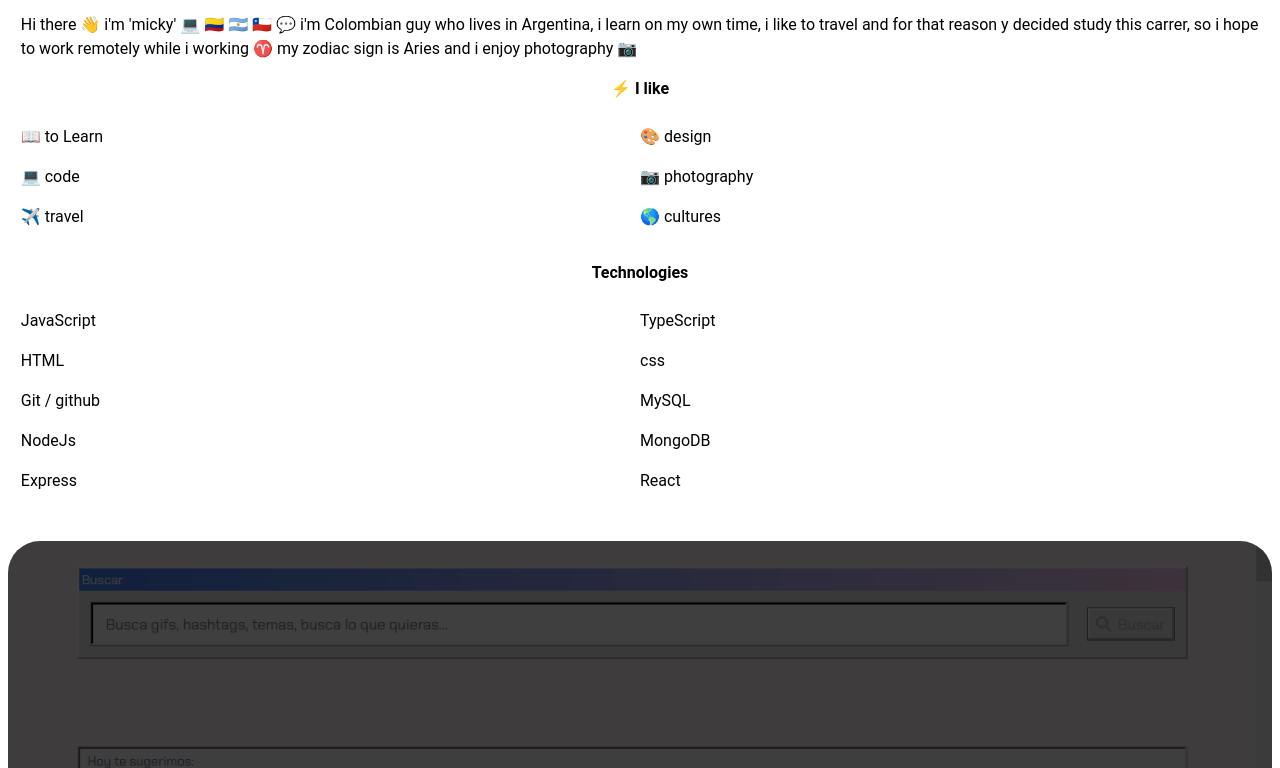
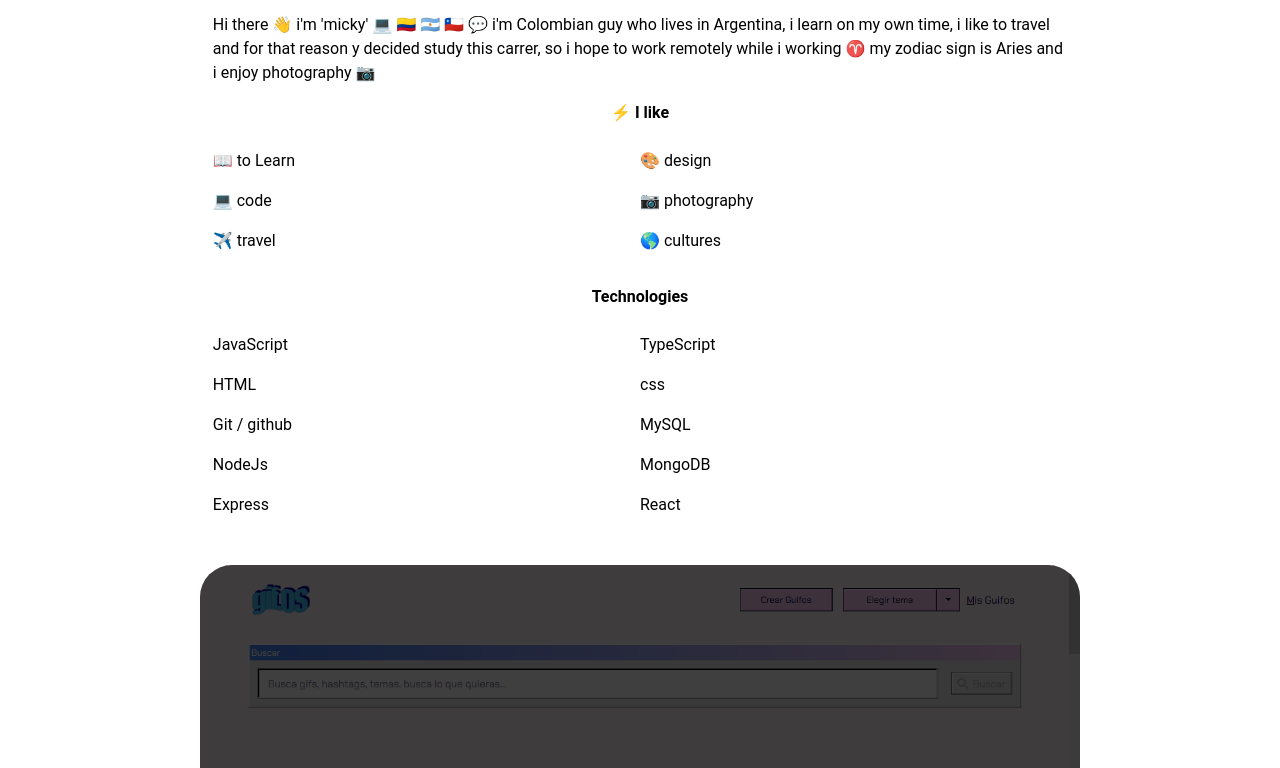
Before and after one commit to mickyrendon/mickyRendon-portfolio, a plain HTML site: page index.html in a window 1280 px wide. Shown: the part 375-1143 px from the top of the page. Drawn offline with Linux system fonts and the light colour scheme.

Commit message:
touch event

```diff
--- a/js/toggleTheme.js
+++ b/js/toggleTheme.js
@@ -2,6 +2,7 @@ const prefersDarkScheme = window.matchMedia('(prefers-color-scheme: dark)');
 const currentTheme = localStorage.getItem('theme');
 const themeBtn = document.querySelector('.theme-btn');
       themeBtn.addEventListener('click', toggleTheme, true);
+      themeBtn.addEventListener('touch', toggleTheme, true);
 // const glow = document.querySelector('.glow');
 // const flare = document.querySelector('.flare');
 // const bulb = document.querySelector('.bulb');
--- a/style/structure.css
+++ b/style/structure.css
@@ -8,6 +8,10 @@
       display: flex;
       align-items: center;
       flex-direction: column;
+      background: var(--bkg-color);
+  }
+  h1,p, ul, div{
+    color: var(--text-color);
   }
 /* groupal selector */
 .sticky-nav, main, .resume, .resume-container, .network-list, .hobbies, .technologies-list, .portfolio-gallery, .label{
@@ -15,9 +19,7 @@
     justify-content: center;
     flex-flow: row wrap;
 }
-/* .sticky-nav, main, footer{
-    max-width: 70vw;
-} */
+
 .sticky-nav, .network-container{
     padding: 0.5rem;
 }
@@ -237,3 +239,10 @@ footer{
     opacity: var(--f-o);
     background:var(--f-bck);
 }
+
+
+@media(min-width:720px) {
+    .sticky-nav, main, footer{
+       max-width: 70vw;
+    }
+}
--- a/style/variables.css
+++ b/style/variables.css
@@ -1,12 +1,3 @@
-/* default theme */
-/* body {
-    --text-color: #222;
-    --bkg-color: #fff;
-  }
-body.dark-theme {
-    --text-color: #eee;
-    --bkg-color: #121212;
-  } */
 /* dark theme */
 @media (prefers-color-scheme: dark) {
     /* defaults to dark theme */
@@ -56,17 +47,3 @@ body.dark-theme {
 
     }
   }
-  /* .s-bulb {
-    fill: var(--s-bulb-color);
-    stroke: var(--s-bulb-color);
-    stroke-width: 2;
-    transition: 100ms;
-  } */
-
-  body {
-    background: var(--bkg-color);
-  }
-
-  h1,p, ul, div{
-    color: var(--text-color);
-  }
```
